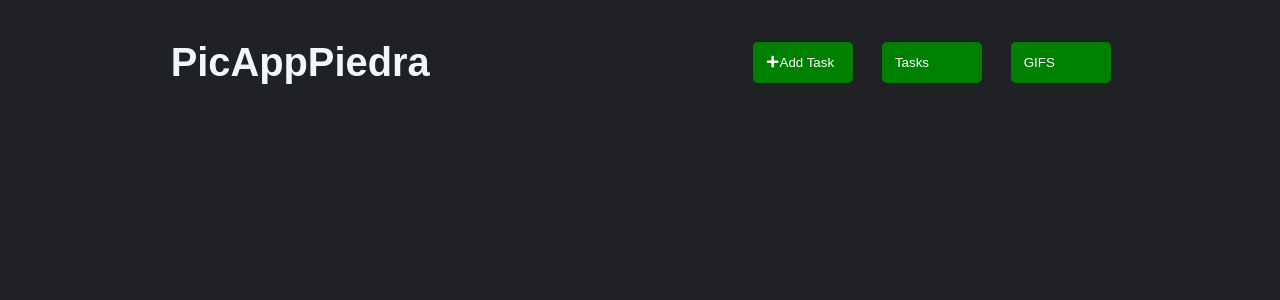
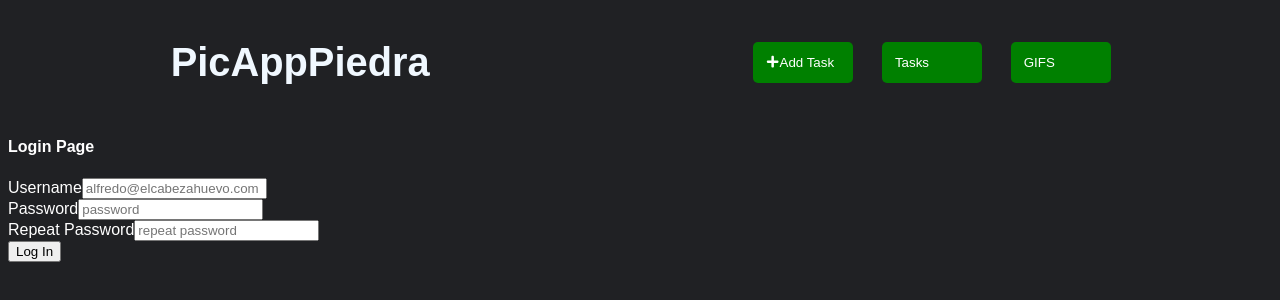
Before and after one commit to E-Hidalgo/context-usereducer-tasks, a React (Create React App) app: page /login in a window 1280 px wide. Shown: the top 300 px of the page. Built offline with nearby package versions, Linux system fonts and the light colour scheme.

Commit message:
Formik Skeleton created

```diff
--- a/package.json
+++ b/package.json
@@ -7,6 +7,7 @@
     "@testing-library/react": "^11.2.7",
     "@testing-library/user-event": "^12.8.3",
     "axios": "^0.23.0",
+    "formik": "^2.2.9",
     "react": "^17.0.2",
     "react-dom": "^17.0.2",
     "react-icons": "^4.3.1",
--- a/src/App.js
+++ b/src/App.js
@@ -3,6 +3,7 @@ import { Route, Switch } from "react-router-dom"
 import './App.css';
 import GifList from "./components/GifList";
 import Heading from "./components/Heading"
+import Login from "./components/Login";
 import TaskForm from './components/TaskForm';
 import TaskList from './components/TaskList';
 
@@ -19,6 +20,7 @@ function App() {
               <Route path="/tasks" component={TaskList} />
               <Route path="/add" component={TaskForm} />
               <Route path="/edit/:id" component={TaskForm} />
+              <Route path="/login" component={Login} exact></Route>
               <Route path="/" component={GifList} exact></Route>
             </Switch>
 
--- a/src/components/GifList.js
+++ b/src/components/GifList.js
@@ -29,6 +29,7 @@ function GifList() {
       {
         gifs.map((gif) => (
           <GifCard gif={gif} />
+
         ))
       }
     </div>
--- /dev/null
+++ b/src/components/Login.js
@@ -0,0 +1,55 @@
+import React from 'react'
+import { Formik, Form, Field } from "formik"
+
+function Login() {
+  return (
+    <div>
+      <h4>Login Page</h4>
+      <Formik>
+        {() => (
+          <Form>
+            <div>
+              <label htmlFor="email">
+                Username
+                <Field
+                  type="email"
+                  name="email"
+                  id="email"
+                  placeholder="alfredo@elcabezahuevo.com"
+                />
+              </label>
+            </div>
+
+            <div>
+              <label htmlFor="password">
+                Password
+                <Field
+                  type="password"
+                  name="password"
+                  id="password"
+                  placeholder="password"
+                />
+              </label>
+
+            </div>
+            <div>
+              <label labelFor="validatePassword">
+                Repeat Password
+                <Field
+                  type="password"
+                  name="validatePassword"
+                  id="validatePassword"
+                  placeholder="repeat password"
+                />
+              </label>
+            </div>
+            <button type="submit">Log In</button>
+
+          </Form>
+        )}
+      </Formik>
+    </div>
+  )
+}
+
+export default Login
--- a/src/components/TaskList.js
+++ b/src/components/TaskList.js
@@ -5,7 +5,7 @@ import { FaTrashAlt, FaEdit } from "react-icons/fa"
 import "../App.css"
 
 import { Link } from "react-router-dom"
-import GifList from './GifList'
+// import GifList from './GifList'
 
 
 const TaskList = () => {
```
Also changed, not shown: 1 other file (tests, documents, lock files or other folders).
